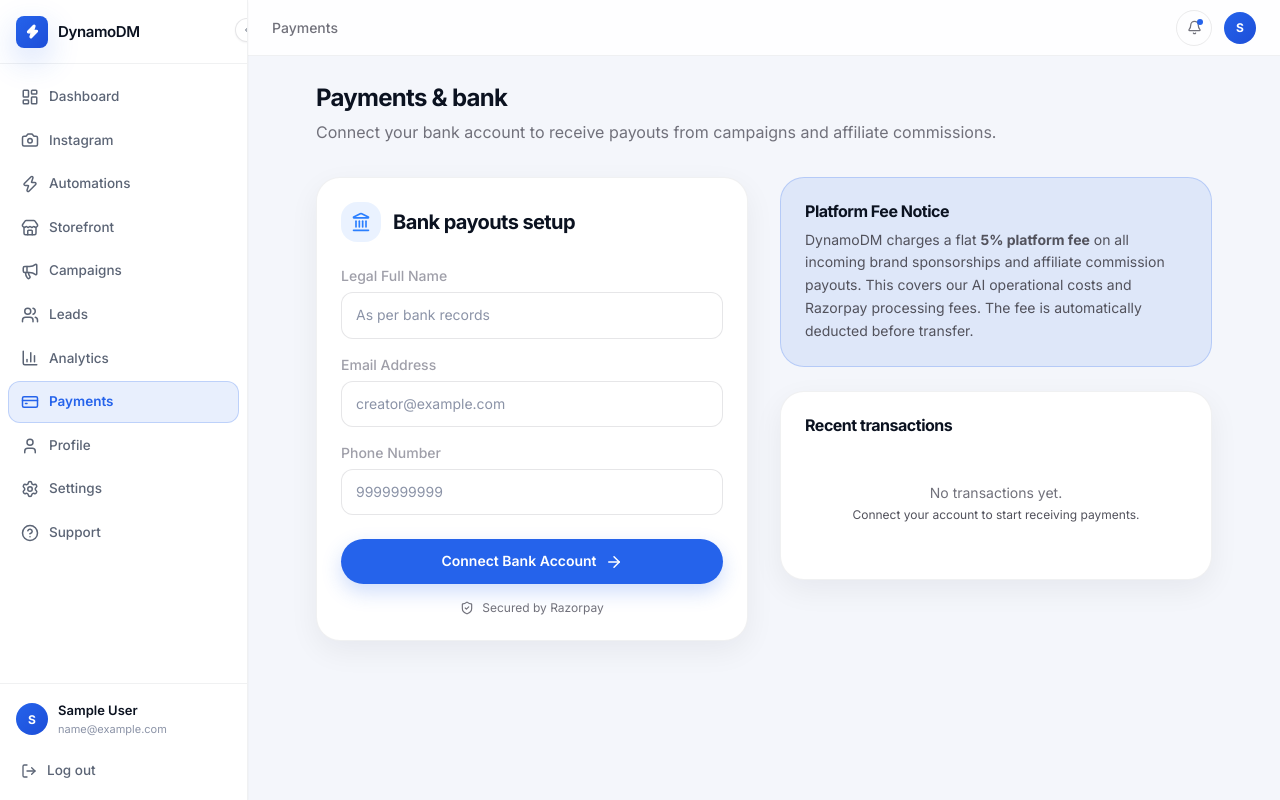
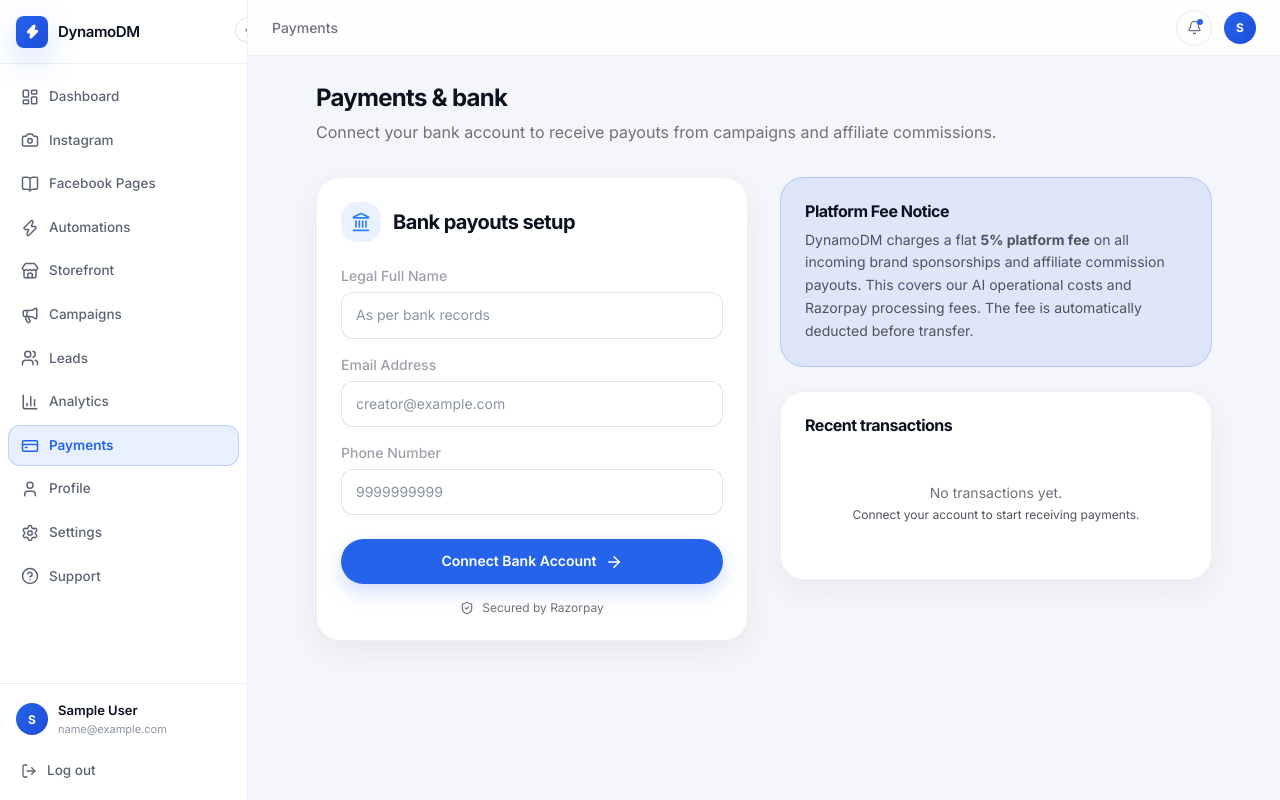
Before and after one commit to AshutoshDevgotra/dynamodm-frontend, a Next.js app: page /creator/payments in a window 1280 px wide. Built offline with nearby package versions, Linux system fonts and the light colour scheme; sample sign-in values are in the browser's storage.

Commit message:
fix: restore Facebook Pages nav for App Review screen recording

```diff
--- a/app/creator/layout.tsx
+++ b/app/creator/layout.tsx
@@ -5,13 +5,14 @@ import { usePathname, useRouter } from 'next/navigation';
 import Link from 'next/link';
 import { AnimatePresence, motion } from 'framer-motion';
 import {
-  BarChart3, Bell, Camera, ChevronLeft, ChevronRight, CreditCard, HelpCircle,
+  BarChart3, Bell, BookOpen, Camera, ChevronLeft, ChevronRight, CreditCard, HelpCircle,
   LayoutDashboard, LogOut, Megaphone, Settings, Store, User, Users, Zap,
 } from 'lucide-react';
 
 const navItems = [
   { href: '/creator', label: 'Dashboard', icon: LayoutDashboard },
   { href: '/creator/instagram', label: 'Instagram', icon: Camera },
+  { href: '/creator/facebook', label: 'Facebook Pages', icon: BookOpen },
   { href: '/creator/automations', label: 'Automations', icon: Zap },
   { href: '/creator/storefront', label: 'Storefront', icon: Store },
   { href: '/creator/campaigns', label: 'Campaigns', icon: Megaphone },
```
